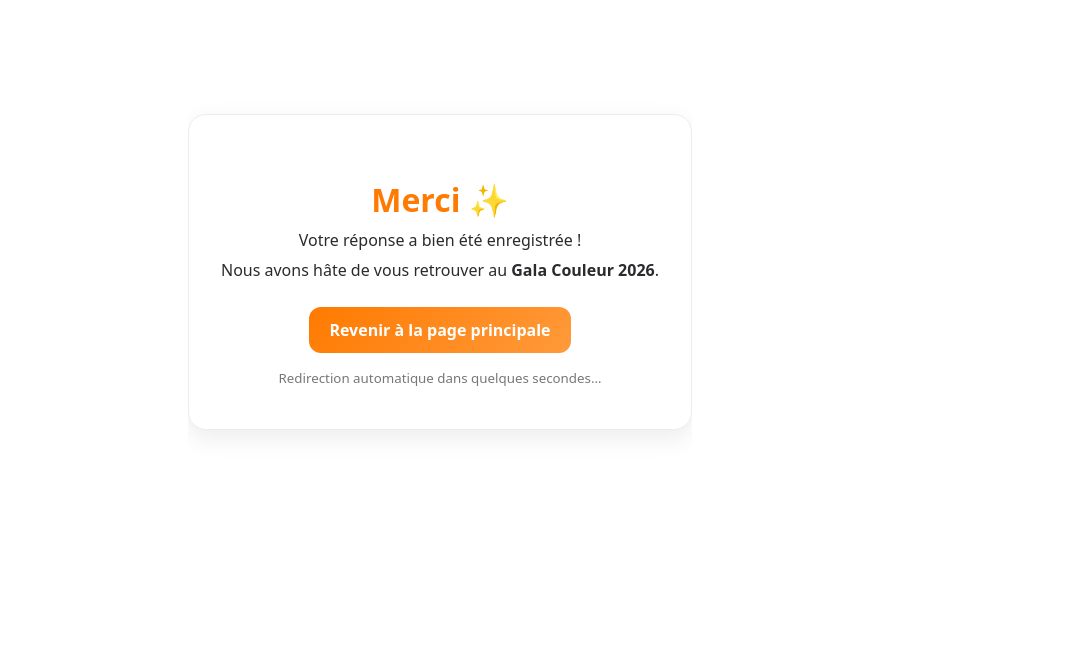
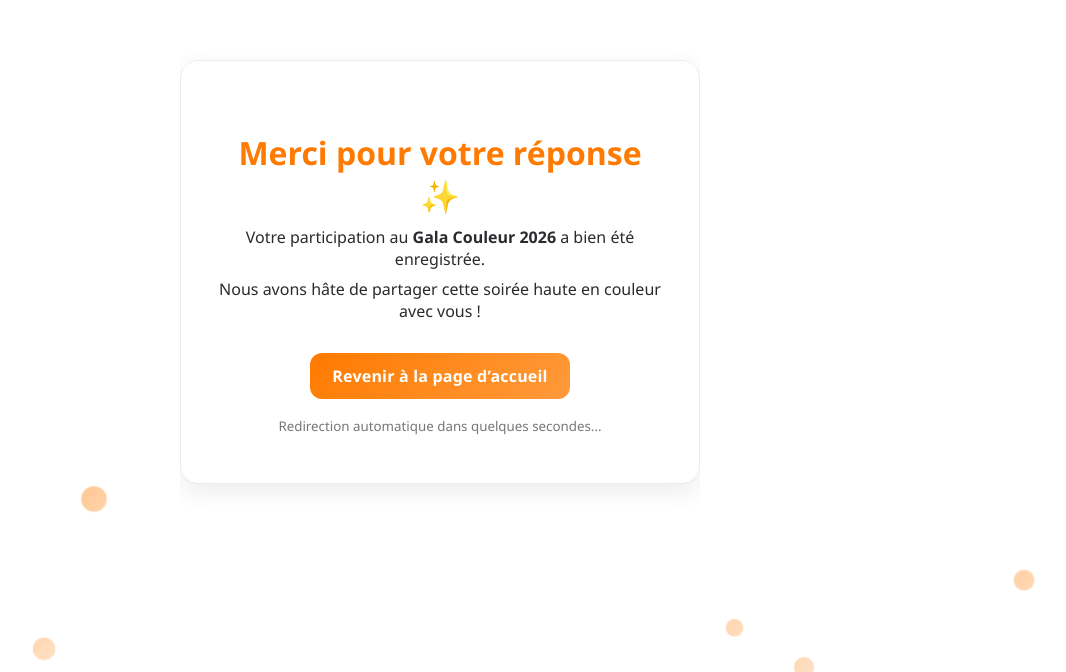
Before and after one commit to Limsyx/codespaces-blank, a plain HTML site: page merci.html in a window 1280 px wide. Shown: the part 128-800 px from the top of the page, without its empty margins (200-1266 px from the left). Drawn offline with Linux system fonts and the light colour scheme.

Commit message:
Refactor merci.html for improved layout and content
Updated the HTML structure and styles for the Merci page, including changes to text content, layout, and animations.

```diff
--- a/merci.html
+++ b/merci.html
@@ -1,91 +1,146 @@
-<!doctype html>
+<!DOCTYPE html>
 <html lang="fr">
 <head>
-  <meta charset="utf-8" />
-  <meta name="viewport" content="width=device-width, initial-scale=1" />
+  <meta charset="UTF-8">
+  <meta name="viewport" content="width=device-width, initial-scale=1.0">
   <title>Merci — Gala Couleur 2026</title>
-  <meta http-equiv="refresh" content="6; url=./">
+  <meta http-equiv="refresh" content="7; url=./">
   <style>
-    :root{
-      --orange:#ff7a00;
-      --orange-2:#ff9a3b;
-      --ink:#0c0c0d;
-      --line:#ececf0;
-      --radius:18px;
-      --shadow:0 8px 24px rgba(0,0,0,.08);
+    :root {
+      --orange: #ff7a00;
+      --orange-2: #ff9a3b;
+      --ink: #0c0c0d;
+      --line: #ececf0;
+      --radius: 18px;
+      --shadow: 0 8px 24px rgba(0,0,0,.08);
     }
-    html,body{
-      height:100%;
-      margin:0;
-      display:grid;
-      place-items:center;
-      font-family:system-ui,-apple-system,Segoe UI,Roboto,Ubuntu,Cantarell,"Helvetica Neue",Arial;
-      background:#fff;
-      color:var(--ink);
-      overflow:hidden;
+
+    * { box-sizing: border-box; }
+
+    html, body {
+      height: 100%;
+      margin: 0;
+      display: grid;
+      place-items: center;
+      font-family: "Segoe UI", system-ui, -apple-system, Roboto, sans-serif;
+      background: #fff;
+      color: var(--ink);
+      overflow: hidden;
     }
-    .card{
-      text-align:center;
-      padding:42px 32px;
-      border-radius:var(--radius);
-      border:1px solid var(--line);
-      box-shadow:var(--shadow);
-      background:#fff;
-      max-width:480px;
-      opacity:0;
-      transform:translateY(15px);
-      animation:fadeInUp 1.2s ease forwards;
+
+    .card {
+      text-align: center;
+      padding: 48px 36px;
+      border-radius: var(--radius);
+      border: 1px solid var(--line);
+      box-shadow: var(--shadow);
+      background: #fff;
+      max-width: 520px;
+      animation: fadeInUp 1.2s ease forwards;
     }
-    h1{
-      color:var(--orange);
-      margin-bottom:8px;
-      opacity:0;
-      animation:fadeIn 1.2s ease forwards 0.4s;
+
+    h1 {
+      font-size: 2rem;
+      color: var(--orange);
+      margin-bottom: 0.6rem;
+      opacity: 0;
+      animation: fadeIn 1.2s ease forwards 0.3s;
     }
-    p{
-      margin:8px 0;
-      color:#2a2a2f;
-      opacity:0;
-      animation:fadeIn 1.2s ease forwards 0.8s;
+
+    p {
+      margin: 8px 0;
+      color: #2a2a2f;
+      opacity: 0;
+      animation: fadeIn 1.2s ease forwards 0.6s;
     }
-    .btn{
-      display:inline-block;
-      margin-top:18px;
-      padding:12px 20px;
-      border-radius:12px;
-      border:none;
-      background:linear-gradient(135deg,var(--orange),var(--orange-2));
-      color:#fff;
-      font-weight:700;
-      text-decoration:none;
-      opacity:0;
-      animation:fadeIn 1.2s ease forwards 1.2s;
+
+    .btn {
+      display: inline-block;
+      margin-top: 1.4rem;
+      padding: 12px 22px;
+      border-radius: 12px;
+      border: none;
+      background: linear-gradient(135deg, var(--orange), var(--orange-2));
+      color: #fff;
+      font-weight: 700;
+      font-size: 1rem;
+      text-decoration: none;
+      letter-spacing: 0.2px;
+      transition: transform 0.2s ease, box-shadow 0.2s ease;
+      opacity: 0;
+      animation: fadeIn 1.2s ease forwards 0.9s;
     }
-    small{
-      display:block;
-      margin-top:16px;
-      color:#777;
-      opacity:0;
-      animation:fadeIn 1.2s ease forwards 1.6s;
+
+    .btn:hover {
+      transform: translateY(-2px);
+      box-shadow: 0 6px 14px rgba(255, 122, 0, 0.3);
+    }
+
+    small {
+      display: block;
+      margin-top: 18px;
+      color: #777;
+      opacity: 0;
+      animation: fadeIn 1.2s ease forwards 1.2s;
     }
 
     @keyframes fadeInUp {
-      from { opacity:0; transform:translateY(15px); }
-      to { opacity:1; transform:translateY(0); }
+      from { opacity: 0; transform: translateY(15px); }
+      to { opacity: 1; transform: translateY(0); }
     }
+
     @keyframes fadeIn {
-      from { opacity:0; }
-      to { opacity:1; }
+      from { opacity: 0; }
+      to { opacity: 1; }
+    }
+
+    /* Petites bulles oranges animées */
+    .bubbles {
+      position: fixed;
+      inset: 0;
+      overflow: hidden;
+      z-index: -1;
+    }
+    .bubble {
+      position: absolute;
+      bottom: -50px;
+      width: 20px;
+      height: 20px;
+      background: linear-gradient(135deg, var(--orange), var(--orange-2));
+      border-radius: 50%;
+      opacity: 0.25;
+      animation: floatUp 12s infinite ease-in;
+    }
+    @keyframes floatUp {
+      0% { transform: translateY(0) scale(1); opacity: 0.25; }
+      50% { opacity: 0.5; }
+      100% { transform: translateY(-120vh) scale(1.3); opacity: 0; }
     }
   </style>
 </head>
+
 <body>
+  <div class="bubbles"></div>
+
   <div class="card">
-    <h1>Merci ✨</h1>
-    <p>Votre réponse a bien été enregistrée&nbsp;!</p>
-    <p>Nous avons hâte de vous retrouver au <strong>Gala Couleur 2026</strong>.</p>
-    <a href="./" class="btn">Revenir à la page principale</a>
-    <small>Redirection automatique dans quelques secondes…</small>
+    <h1>Merci pour votre réponse ✨</h1>
+    <p>Votre participation au <strong>Gala Couleur 2026</strong> a bien été enregistrée.</p>
+    <p>Nous avons hâte de partager cette soirée haute en couleur avec vous&nbsp;!</p>
+    <a href="./" class="btn">Revenir à la page d’accueil</a>
+    <small>Redirection automatique dans quelques secondes...</small>
   </div>
+
+  <script>
+    // Génération de bulles orange en fond
+    const container = document.querySelector('.bubbles');
+    for (let i = 0; i < 15; i++) {
+      const b = document.createElement('div');
+      b.classList.add('bubble');
+      b.style.left = Math.random() * 100 + 'vw';
+      b.style.animationDelay = (Math.random() * 6) + 's';
+      b.style.width = b.style.height = (10 + Math.random() * 20) + 'px';
+      container.appendChild(b);
+    }
+  </script>
 </body>
 </html>
```
